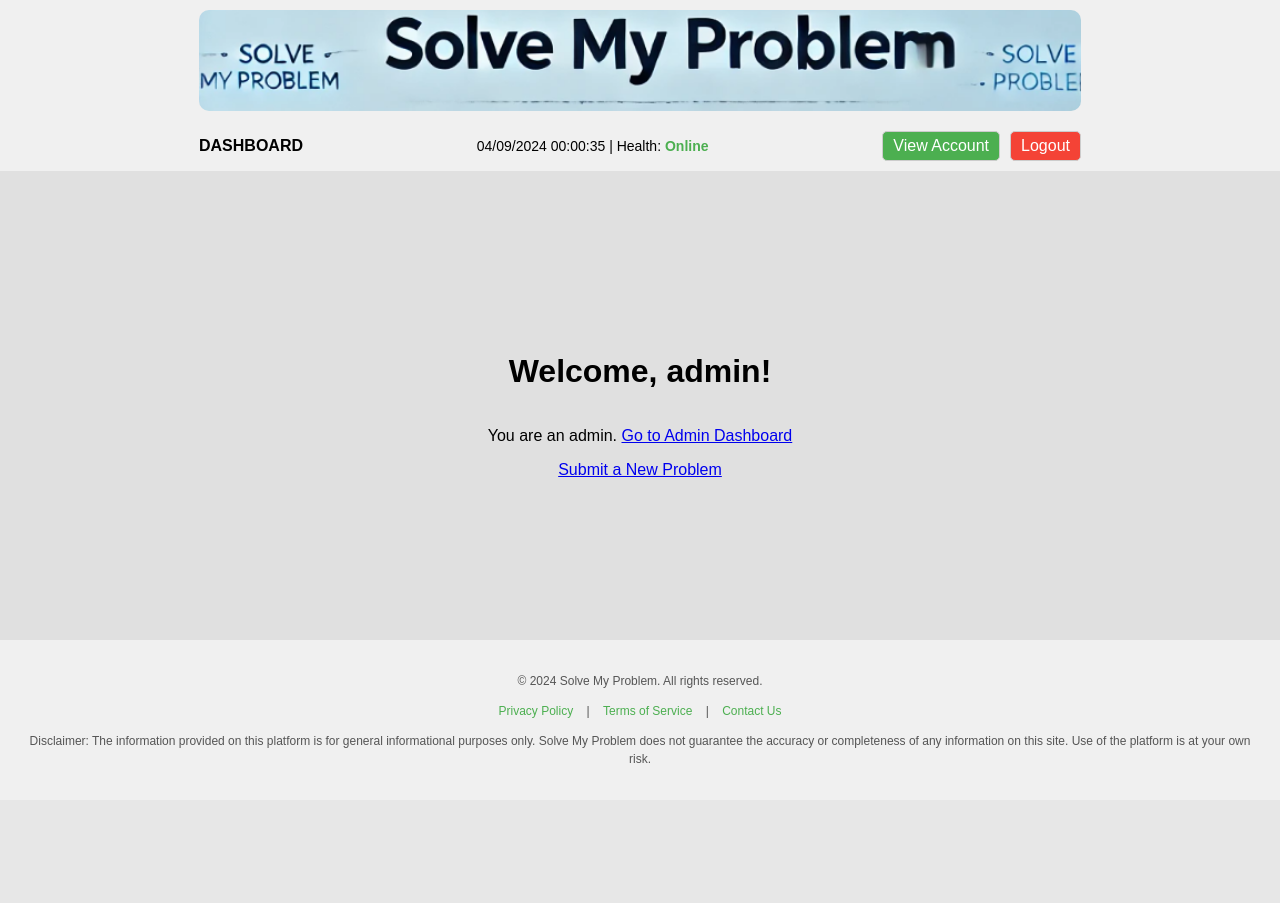
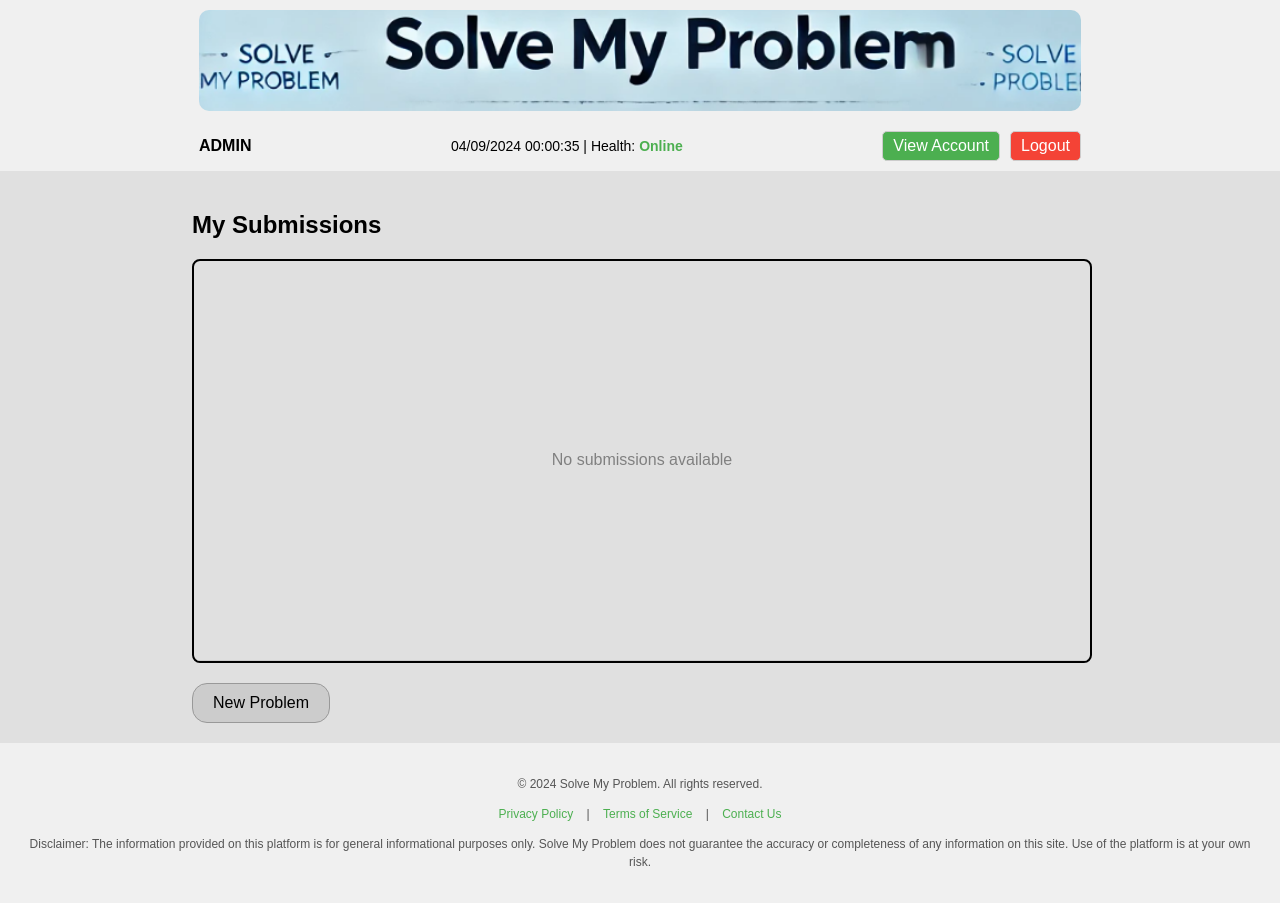
Before and after one commit to ilianor98/Saas2024-13, a Flask app: page /dashboard in a window 1280 px wide. Before the commit the page ends 763 px from the top, so only its background shows below. Run offline with Flask 3, Linux system fonts and the light colour scheme; a user stored in the database is signed in; data comes from the database, SQL or seed files in the repository; both versions use the stored data as it was after the commit.

Commit message:
refine the dashboard

```diff
--- a/main.py
+++ b/main.py
@@ -74,7 +74,10 @@ def index():
 @app.route('/dashboard')
 @login_required
 def dashboard():
-    return render_template('dashboard.html', username=current_user.username, is_admin=current_user.is_admin)
+    conn = get_db_connection()
+    submissions = conn.execute('SELECT * FROM problems WHERE user_id = ?', (current_user.id,)).fetchall()
+    conn.close()
+    return render_template('dashboard.html', username=current_user.username, submissions=submissions)
 
 @app.route('/admin_dashboard')
 @login_required
@@ -221,5 +224,31 @@ def view_results():
     session.pop('result', None)  # Clear the result after retrieving
     return render_template('view_results.html', result=result)
 
+@app.route('/run_submission/<int:submission_id>', methods=['POST'])
+@login_required
+def run_submission(submission_id):
+    # Here, you would add the logic to execute the OR-Tools solver or whatever task needs to be run
+    # For now, we'll just update the status to 'Executed' to simulate a run
+
+    conn = get_db_connection()
+    conn.execute('UPDATE problems SET status = ? WHERE id = ?', ('Executed', submission_id))
+    conn.commit()
+    conn.close()
+
+    flash('Submission executed successfully.')
+    return redirect(url_for('dashboard'))
+
+
+@app.route('/delete_submission/<int:submission_id>', methods=['POST'])
+@login_required
+def delete_submission(submission_id):
+    conn = get_db_connection()
+    conn.execute('DELETE FROM problems WHERE id = ?', (submission_id,))
+    conn.commit()
+    conn.close()
+
+    flash('Submission deleted successfully.')
+    return redirect(url_for('dashboard'))
+
 if __name__ == '__main__':
     app.run(host='0.0.0.0', port=8000, debug=True)
--- a/templates/dashboard.html
+++ b/templates/dashboard.html
@@ -2,14 +2,133 @@
 
 {% block title %}User Dashboard{% endblock %}
 
-{% block page_label %}DASHBOARD{% endblock %}
+{% block page_label %}{{ username }}{% endblock %}
 
 {% block content %}
-    <h1>Welcome, {{ username }}!</h1>
-    {% if is_admin %}
-    <p>You are an admin. <a href="{{ url_for('admin_dashboard') }}">Go to Admin Dashboard</a></p>
-    {% else %}
-    <p>You are a regular user.</p>
-    {% endif %}
-    <a href="{{ url_for('select_model') }}">Submit a New Problem</a>
+<style>
+    .dashboard-container {
+        width: 70%;
+        margin: 0 auto;
+        padding: 20px 0;
+    }
+
+    .user-info {
+        padding: 10px 0;
+        font-size: 18px;
+        font-weight: bold;
+    }
+
+    h2 {
+        margin: 20px 0;
+    }
+
+    .submissions-list {
+        border: 2px solid black; /* Black border around the table */
+        border-radius: 8px;
+        width: 100%;
+        height: 400px; /* Set fixed height for the table */
+        overflow-y: auto; /* Add scroll if content exceeds the height */
+    }
+
+    table {
+        width: 100%;
+        height: 100%; /* Ensure the table fills the container */
+        border-collapse: collapse;
+    }
+
+    table td {
+        padding: 10px;
+        text-align: left;
+        border-bottom: 1px solid #ccc;
+    }
+
+    .submissions-list a {
+        color: black;
+        text-decoration: none; /* Remove underline */
+    }
+
+    .submissions-list a:visited {
+        color: black; /* Prevent color change after click */
+    }
+
+    .submissions-list a:hover {
+        color: darkgray; /* Optional: lighter black/gray on hover */
+    }
+
+    .no-submissions {
+        color: grey;
+        text-align: center;
+        padding: 20px 0; /* Add padding to center vertically */
+    }
+
+    .disabled {
+        color: grey;
+        cursor: not-allowed;
+    }
+
+    .new-problem-button {
+        margin-top: 20px;
+        text-align: left;
+    }
+
+    .new-problem-button a {
+        display: inline-block;
+        padding: 10px 20px;
+        background-color: #ccc; /* Grey background for the button */
+        color: black;
+        border-radius: 15px; /* Rounded corners */
+        text-decoration: none;
+        border: 1px solid #999; /* Border for the button */
+    }
+
+    .new-problem-button a:hover {
+        background-color: #bbb;
+    }
+</style>
+
+<div class="dashboard-container">
+    <h2>My Submissions</h2>
+
+    <div class="submissions-list">
+        <table>
+            <tbody>
+                {% if submissions %}
+                    {% for submission in submissions %}
+                    <tr>
+                        <td><a href="{{ url_for('view_submission', submission_id=submission.id) }}">{{ submission.title }}</a></td>
+                        <td>{{ submission.created_at }}</td>
+                        <td>{{ submission.status }}</td>
+                        <td><a href="{{ url_for('view_submission', submission_id=submission.id) }}">View/Edit</a></td>
+                        <td>
+                            {% if submission.status == 'Ready to Run' %}
+                                <a href="{{ url_for('run_submission', submission_id=submission.id) }}">Run</a>
+                            {% else %}
+                                <span class="disabled">Run</span>
+                            {% endif %}
+                        </td>
+                        <td>
+                            {% if submission.status == 'Executed' %}
+                                <a href="{{ url_for('view_results', submission_id=submission.id) }}">View Results</a>
+                            {% else %}
+                                <span class="disabled">View Results</span>
+                            {% endif %}
+                        </td>
+                        <td>
+                            <a href="{{ url_for('delete_submission', submission_id=submission.id) }}" onclick="return confirm('Are you sure you want to delete this submission?')">Delete</a>
+                        </td>
+                    </tr>
+                    {% endfor %}
+                {% else %}
+                    <tr>
+                        <td colspan="4" class="no-submissions">No submissions available</td>
+                    </tr>
+                {% endif %}
+            </tbody>
+        </table>
+    </div>
+
+    <div class="new-problem-button">
+        <a href="{{ url_for('select_model') }}">New Problem</a>
+    </div>
+</div>
 {% endblock %}
```
Also changed, not shown: db/saastest.db, solver.py (added).
